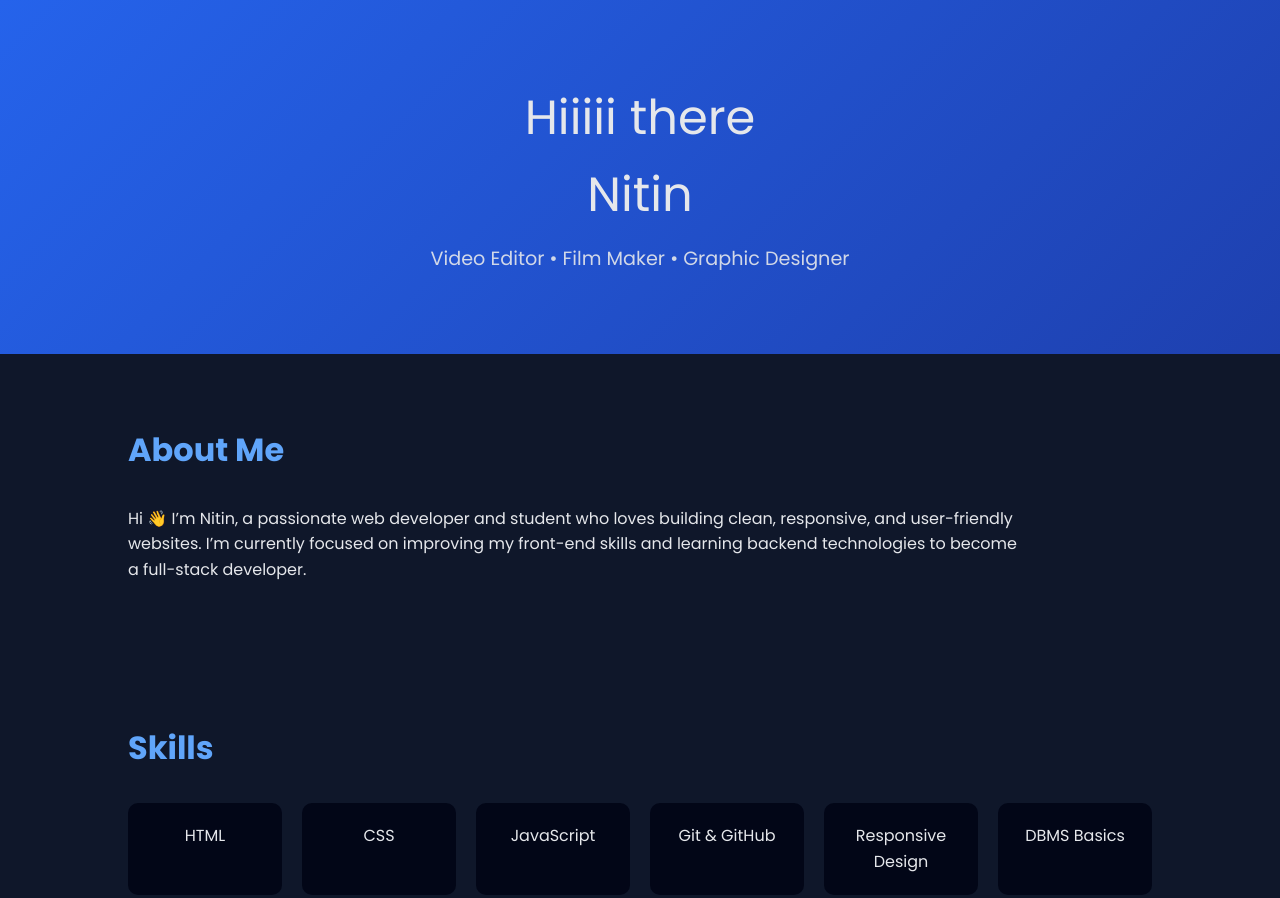
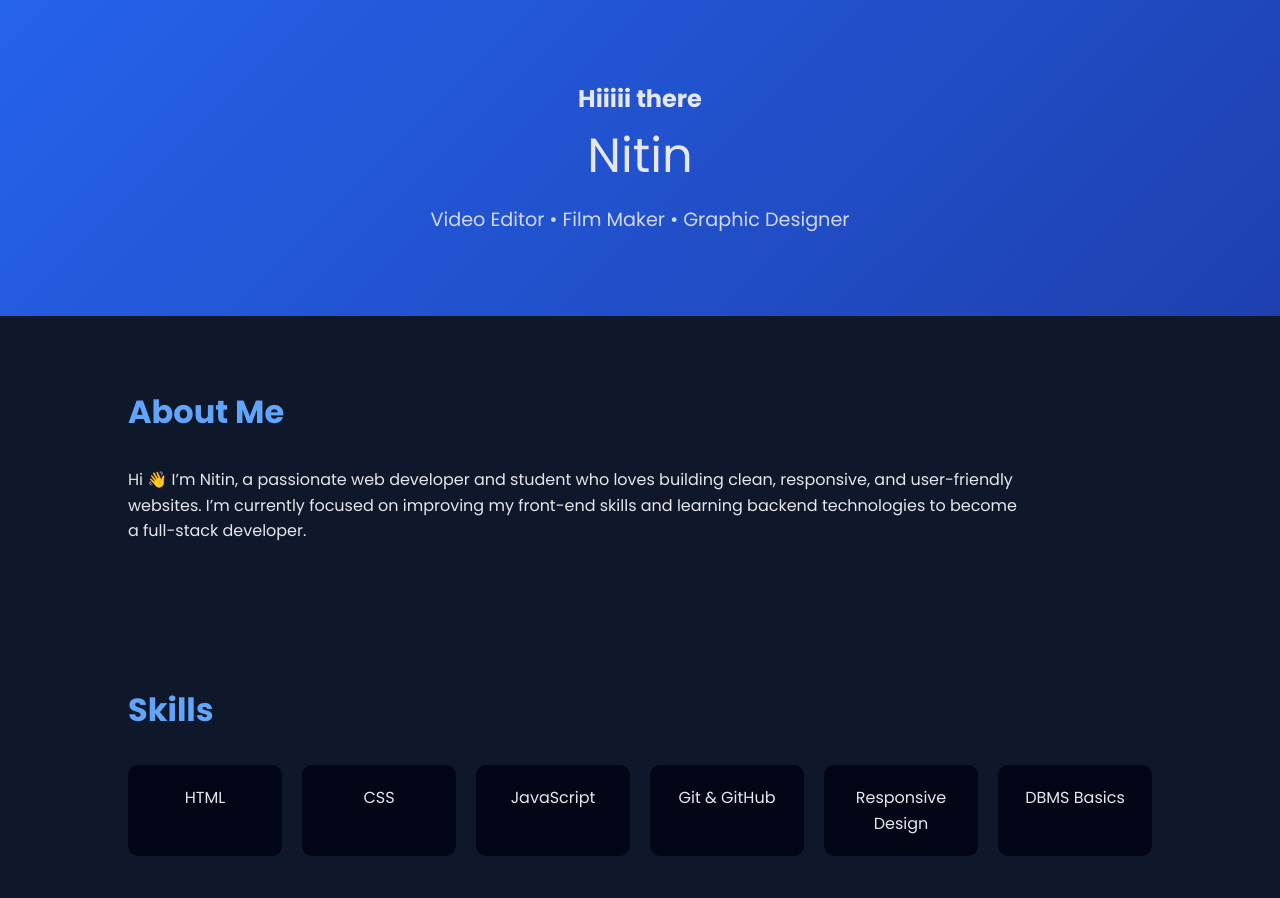
Before and after one commit to nitinkchoudhary/stashlane, a plain HTML site: page index.html in a window 1280 px wide. Shown: the top 898 px of the page. Drawn offline with Linux system fonts and the light colour scheme.

Commit message:
Change header from h1 to h2 for better hierarchy

```diff
--- a/index.html
+++ b/index.html
@@ -136,7 +136,7 @@
 
   <!-- HERO -->
   <header>
-    <h1>Hiiiii there<h1>
+    <h2>Hiiiii there<h2>
     <h1>Nitin</h1>
     <p>Video Editor • Film Maker • Graphic Designer </p>
   </header>
```
